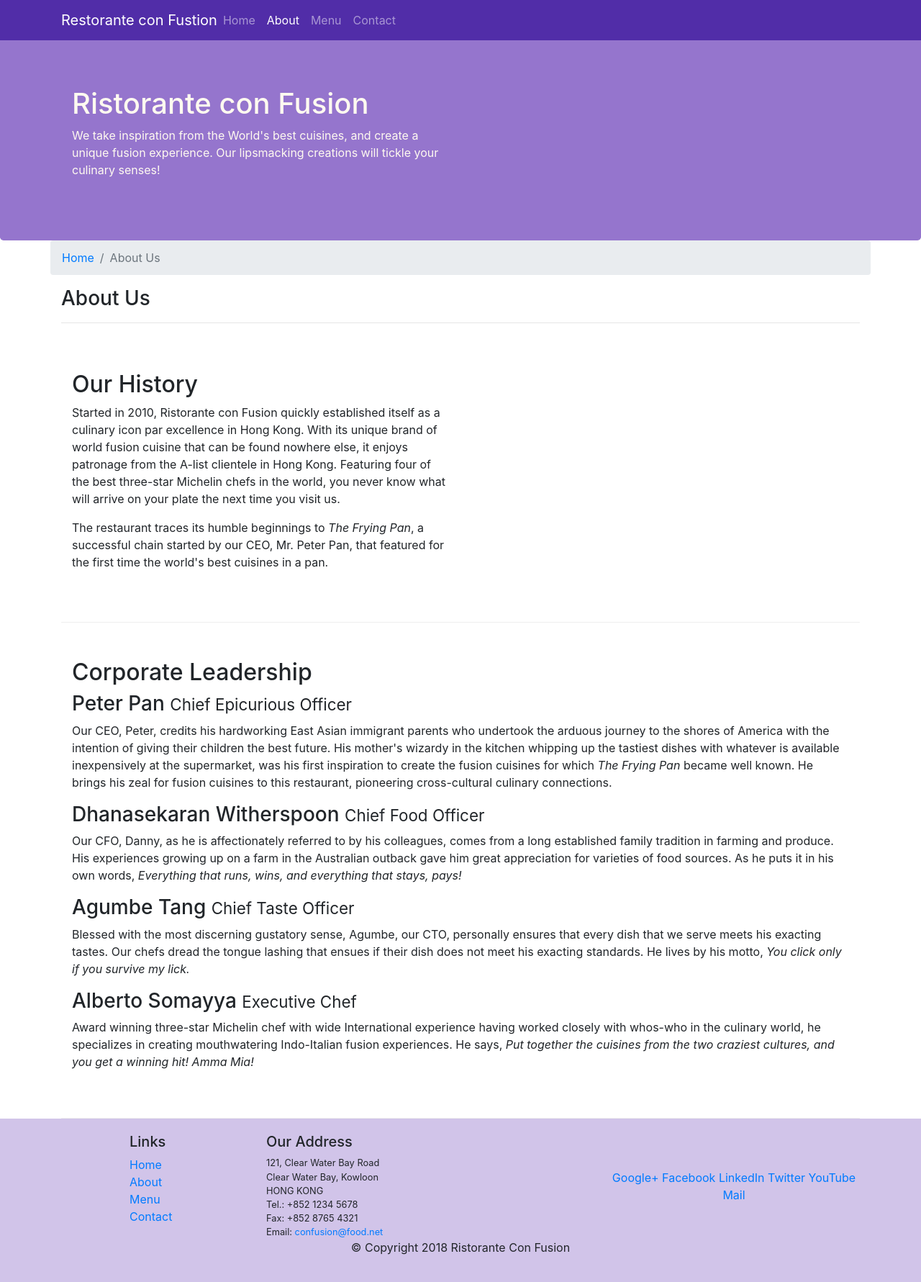
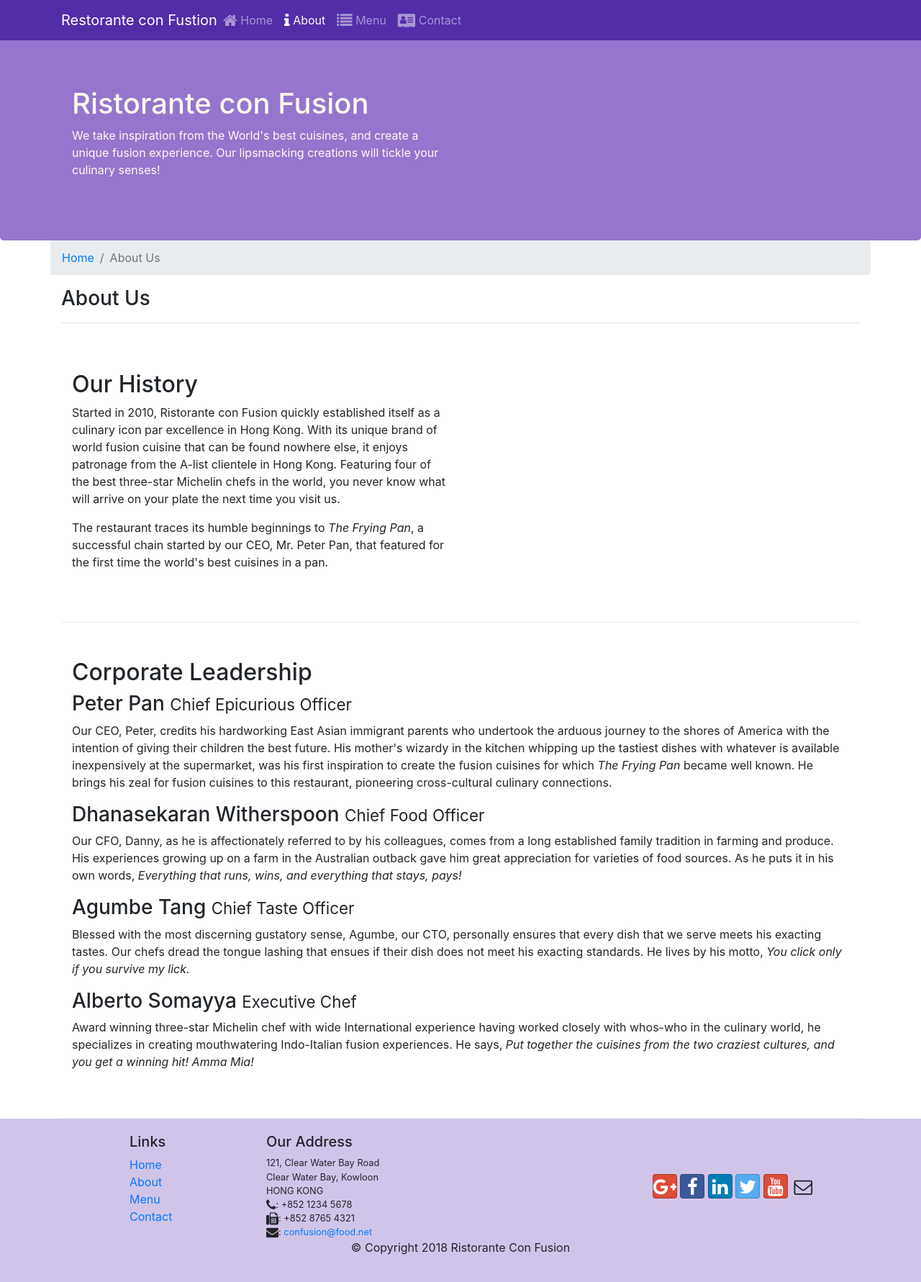
Before and after one commit to krushnatkhawale/confusion, a website: page aboutus.html in a window 1280 px wide. Shown: the whole page at 72% size. Drawn offline with nearby package versions, Linux system fonts and the light colour scheme.

Commit message:
icon fonts added

```diff
--- a/aboutus.html
+++ b/aboutus.html
@@ -9,6 +9,8 @@
 
     <!-- Bootstrap CSS -->
     <link rel="stylesheet" href="node_modules/bootstrap/dist/css/bootstrap.min.css">
+    <link rel="stylesheet" href="node_modules/font-awesome/css/font-awesome.min.css">
+    <link rel="stylesheet" href="node_modules/bootstrap-social/bootstrap-social.css">
     <link rel="stylesheet" href="css/styles.css">
     <title>Ristorante Con Fusion: About Us</title>
 
@@ -24,10 +26,10 @@
             <a class="navbar-brand mr-auto" href="#">Restorante con Fustion</a>
             <div class="collapse navbar-collapse" id="navBar">
                 <ul class="navbar-nav mr-auto">
-                    <li class="nav-item"><a  class="nav-link" href="./index.html">Home</a></li>
-                    <li class="nav-item active"><a class="nav-link" href="#">About</a></li>
-                    <li class="nav-item"><a class="nav-link" href="home.html">Menu</a></li>
-                    <li class="nav-item"><a class="nav-link" href="home.html">Contact</a></li>
+                    <li class="nav-item"><a  class="nav-link" href="./index.html"><span class="fa fa-home fa-lg"></span> Home</a></li>
+                    <li class="nav-item active"><a class="nav-link" href="#"><span class="fa fa-info fa-lg"></span> About</a></li>
+                    <li class="nav-item"><a class="nav-link" href="#"><span class="fa fa-list fa-lg"></span> Menu</a></li>
+                    <li class="nav-item"><a class="nav-link" href="#"><span class="fa fa-address-card fa-lg"></span> Contact</a></li>
                 </ul>
             </div>
         </div>
@@ -103,19 +105,19 @@
 		              121, Clear Water Bay Road<br>
 		              Clear Water Bay, Kowloon<br>
 		              HONG KONG<br>
-		              Tel.: +852 1234 5678<br>
-		              Fax: +852 8765 4321<br>
-		              Email: <a href="mailto:confusion@food.net">confusion@food.net</a>
+		              <i class="fa fa-phone fa-lg"></i>: +852 1234 5678<br>
+		              <i class="fa fa-fax fa-lg"></i>: +852 8765 4321<br>
+		              <i class="fa fa-envelope fa-lg"></i>: <a href="mailto:confusion@food.net">confusion@food.net</a>
 		           </address>
                 </div>
                 <div class="col-12 col-sm-4 align-self-center">
                     <div class="text-center">
-                        <a href="http://google.com/+">Google+</a>
-                        <a href="http://www.facebook.com/profile.php?id=">Facebook</a>
-                        <a href="http://www.linkedin.com/in/">LinkedIn</a>
-                        <a href="http://twitter.com/">Twitter</a>
-                        <a href="http://youtube.com/">YouTube</a>
-                        <a href="mailto:">Mail</a>
+                        <a class="btn btn-social-icon btn-google" href="http://google.com/+"><i class="fa fa-google-plus fa-lg"></i></a>
+                        <a class="btn btn-social-icon btn-facebook" href="http://www.facebook.com/profile.php?id="><i class="fa fa-facebook fa-lg"></i></a>
+                        <a class="btn btn-social-icon btn-linkedin" href="http://www.linkedin.com/in/"><i class="fa fa-linkedin fa-lg"></i></a>
+                        <a class="btn btn-social-icon btn-twitter" href="http://twitter.com/"><i class="fa fa-twitter fa-lg"></i></a>
+                        <a class="btn btn-social-icon btn-google" href="http://youtube.com/"><i class="fa fa-youtube fa-lg"></i></a>
+                        <a class="btn btn-social-icon" href="mailto:"><i class="fa fa-envelope-o fa-lg"></i></a>
                     </div>
                 </div>
            </div>
@@ -128,5 +130,9 @@
     </footer>
 
 </body>
+    <!-- jQuery first, then Popper.js, then Bootstrap JS. -->
+    <script src="node_modules/jquery/dist/jquery.slim.min.js"></script>
+    <script src="node_modules/popper.js/dist/umd/popper.min.js"></script>
+    <script src="node_modules/bootstrap/dist/js/bootstrap.min.js"></script>
 
 </html>
--- a/package.json
+++ b/package.json
@@ -15,6 +15,8 @@
   },
   "dependencies": {
     "bootstrap": "^4.5.3",
+    "bootstrap-social": "^5.1.1",
+    "font-awesome": "^4.7.0",
     "jquery": "^3.5.1",
     "popper": "^1.0.1"
   }
```
Also changed, not shown: index.html (+15 -13 lines), 1 other file.
